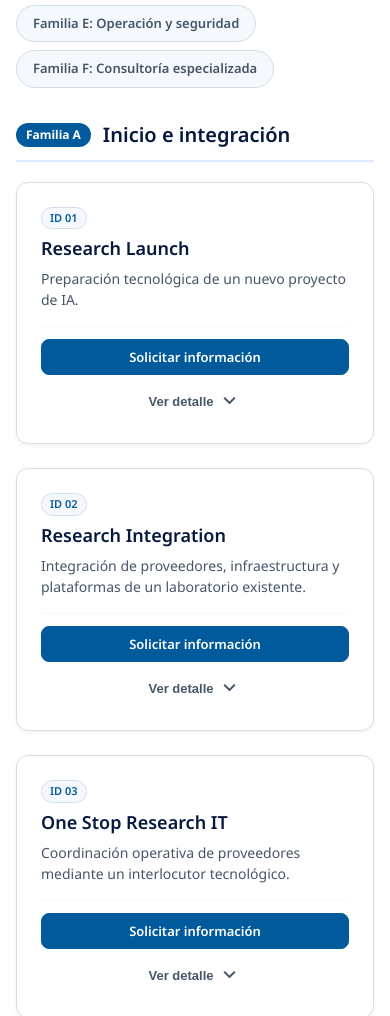
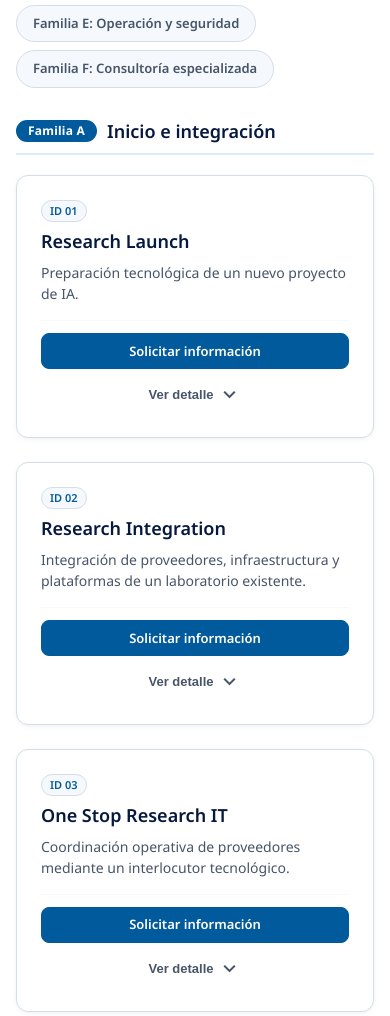
Before and after one commit to jpnvidaltech-cmd/Antartida-Web-2.0, a website: page public/index.html in a window 390 px wide. Shown: the part 4201-5217 px from the top of the page. Drawn offline with nearby package versions, Linux system fonts and the light colour scheme; no server answers.

Commit message:
fix(services): mantener badge de familia en un solo renglon sin salto de linea
- Agregar white-space: nowrap y flex-shrink: 0 a .family-badge
- Ajustar relleno y espaciado de cabecera de familias para movil
- Incrementar version de cache a v=2.2 en index.html

```diff
--- a/public/css/style.css
+++ b/public/css/style.css
@@ -876,10 +876,17 @@
 .family-badge {
   background-color: var(--color-primary);
   color: #ffffff;
-  padding: 3px 10px;
+  padding: 4px 12px;
   border-radius: var(--radius-full);
   font-size: 12px;
   font-weight: 700;
+  letter-spacing: 0.02em;
+  white-space: nowrap;
+  flex-shrink: 0;
+  display: inline-flex;
+  align-items: center;
+  justify-content: center;
+  line-height: 1.2;
 }
 
 .family-title {
@@ -887,6 +894,16 @@
   font-weight: 600;
   color: var(--color-text);
   margin: 0;
+}
+
+@media (max-width: 640px) {
+  .family-header {
+    gap: 10px;
+  }
+  .family-title {
+    font-size: 18px;
+    line-height: 1.3;
+  }
 }
 
 .services-cards-grid {
--- a/public/index.html
+++ b/public/index.html
@@ -17,7 +17,7 @@
   <link rel="apple-touch-icon" href="/apple-touch-icon.png">
 
   <!-- Custom Stylesheet with CSS Tokens & Variables -->
-  <link rel="stylesheet" href="/css/style.css?v=2.1">
+  <link rel="stylesheet" href="/css/style.css?v=2.2">
 </head>
 <body>
 
```
